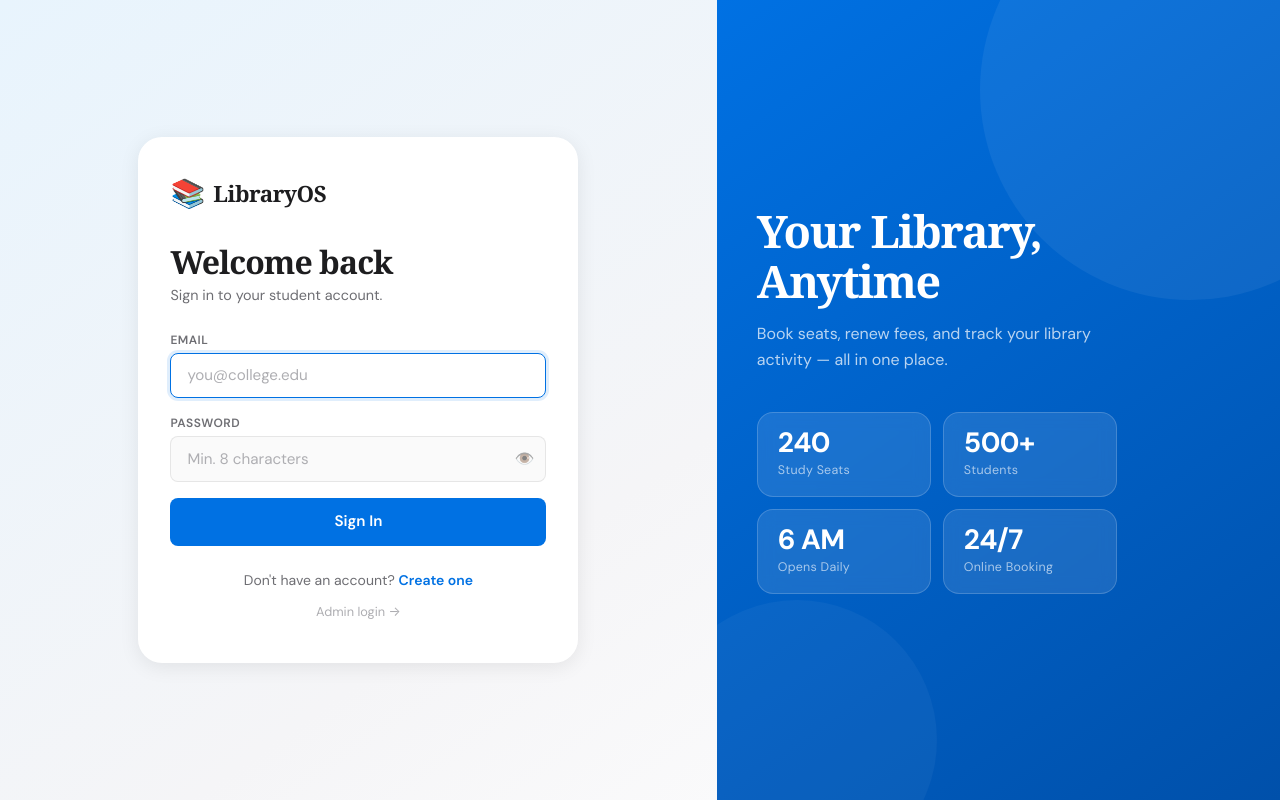
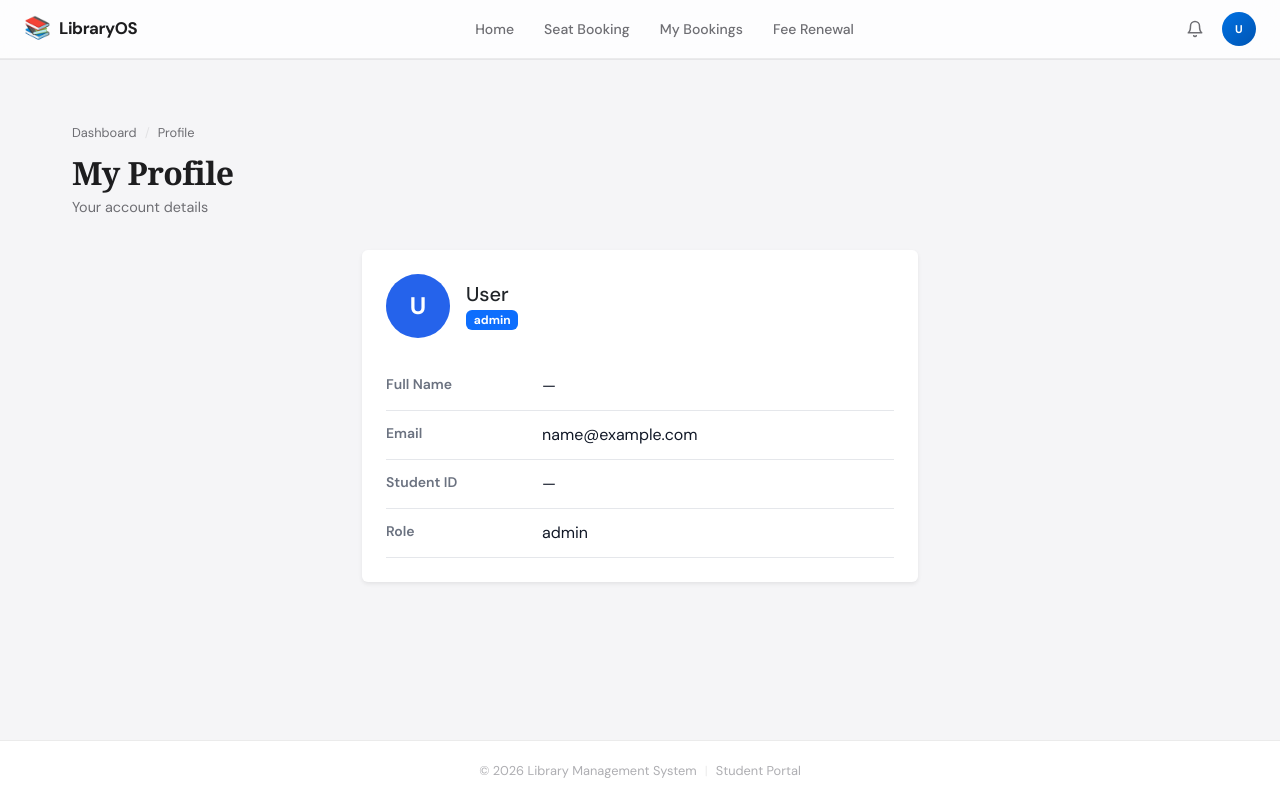
Before and after one commit to Ankit-giri/library-system, a React (Vite) app in the folder frontend/: page /profile in a window 1280 px wide. Before the commit this address led to /login. Built offline with nearby package versions, Linux system fonts and the light colour scheme; no server answers; sample sign-in values are in the browser's storage.

Commit message:
Fixed but for the seat search api and profile settings
Fixed but for the seat search api and profile settings

```diff
--- a/frontend/src/App.jsx
+++ b/frontend/src/App.jsx
@@ -21,6 +21,8 @@ import SeatBookingPage from './pages/SeatBookingPage';
 import MyBookingsPage from './pages/MyBookingsPage';
 import FeeRenewalPage from './pages/FeeRenewalPage';
 import NotificationsPage from './pages/NotificationsPage';
+import ProfilePage from './pages/ProfilePage';
+import SettingsPage from './pages/SettingsPage';
 
 /* Admin pages (inside Layout) */
 import AdminDashboard from './pages/admin/AdminDashboard';
@@ -48,6 +50,8 @@ function App() {
                             <Route path="/my-bookings" element={<MyBookingsPage />} />
                             <Route path="/fee-renewal" element={<FeeRenewalPage />} />
                             <Route path="/notifications" element={<NotificationsPage />} />
+                            <Route path="/profile" element={<ProfilePage />} />
+                            <Route path="/settings" element={<SettingsPage />} />
                         </Route>
 
                         {/* ── Admin routes — wrapped in AdminRoute + AdminLayout (sidebar) ── */}
--- /dev/null
+++ b/frontend/src/pages/ProfilePage.jsx
@@ -0,0 +1,62 @@
+import { useAuth } from '../context/AuthContext';
+import PageHeader from '../components/PageHeader';
+
+function InfoRow({ label, value }) {
+    return (
+        <div style={{ display: 'flex', gap: '1rem', padding: '0.75rem 0', borderBottom: '1px solid var(--border, #e5e7eb)' }}>
+            <span style={{ minWidth: 140, fontWeight: 600, color: 'var(--text-muted, #6b7280)', fontSize: '0.875rem' }}>{label}</span>
+            <span style={{ color: 'var(--text, #111827)' }}>{value || '—'}</span>
+        </div>
+    );
+}
+
+function ProfilePage() {
+    const { currentUser } = useAuth();
+
+    return (
+        <div className="container-fluid px-4 py-4">
+            <PageHeader
+                title="My Profile"
+                subtitle="Your account details"
+                breadcrumbs={[
+                    { label: 'Dashboard', to: '/dashboard' },
+                    { label: 'Profile' },
+                ]}
+            />
+
+            <div className="row justify-content-center">
+                <div className="col-12 col-md-8 col-lg-6">
+                    <div className="card shadow-sm border-0">
+                        <div className="card-body p-4">
+                            <div className="d-flex align-items-center gap-3 mb-4">
+                                <div style={{
+                                    width: 64, height: 64, borderRadius: '50%',
+                                    background: 'var(--primary, #2563eb)',
+                                    color: '#fff', display: 'flex', alignItems: 'center',
+                                    justifyContent: 'center', fontSize: '1.5rem', fontWeight: 700,
+                                }}>
+                                    {currentUser?.fullName
+                                        ? currentUser.fullName.split(' ').map(w => w[0]).join('').slice(0, 2).toUpperCase()
+                                        : 'U'}
+                                </div>
+                                <div>
+                                    <h5 className="mb-0">{currentUser?.fullName || 'User'}</h5>
+                                    <span className={`badge ${currentUser?.role === 'ADMIN' ? 'bg-danger' : 'bg-primary'} mt-1`}>
+                                        {currentUser?.role || 'STUDENT'}
+                                    </span>
+                                </div>
+                            </div>
+
+                            <InfoRow label="Full Name" value={currentUser?.fullName} />
+                            <InfoRow label="Email" value={currentUser?.email} />
+                            <InfoRow label="Student ID" value={currentUser?.studentId} />
+                            <InfoRow label="Role" value={currentUser?.role} />
+                        </div>
+                    </div>
+                </div>
+            </div>
+        </div>
+    );
+}
+
+export default ProfilePage;
--- /dev/null
+++ b/frontend/src/pages/SettingsPage.jsx
@@ -0,0 +1,30 @@
+import PageHeader from '../components/PageHeader';
+
+function SettingsPage() {
+    return (
+        <div className="container-fluid px-4 py-4">
+            <PageHeader
+                title="Settings"
+                subtitle="Manage your account preferences"
+                breadcrumbs={[
+                    { label: 'Dashboard', to: '/dashboard' },
+                    { label: 'Settings' },
+                ]}
+            />
+
+            <div className="row justify-content-center">
+                <div className="col-12 col-md-8 col-lg-6">
+                    <div className="card shadow-sm border-0">
+                        <div className="card-body p-4 text-center py-5">
+                            <div style={{ fontSize: '3rem', marginBottom: '1rem' }}>⚙️</div>
+                            <h5 className="mb-2">Settings</h5>
+                            <p className="text-muted mb-0">Account settings and preferences will be available here.</p>
+                        </div>
+                    </div>
+                </div>
+            </div>
+        </div>
+    );
+}
+
+export default SettingsPage;
```
